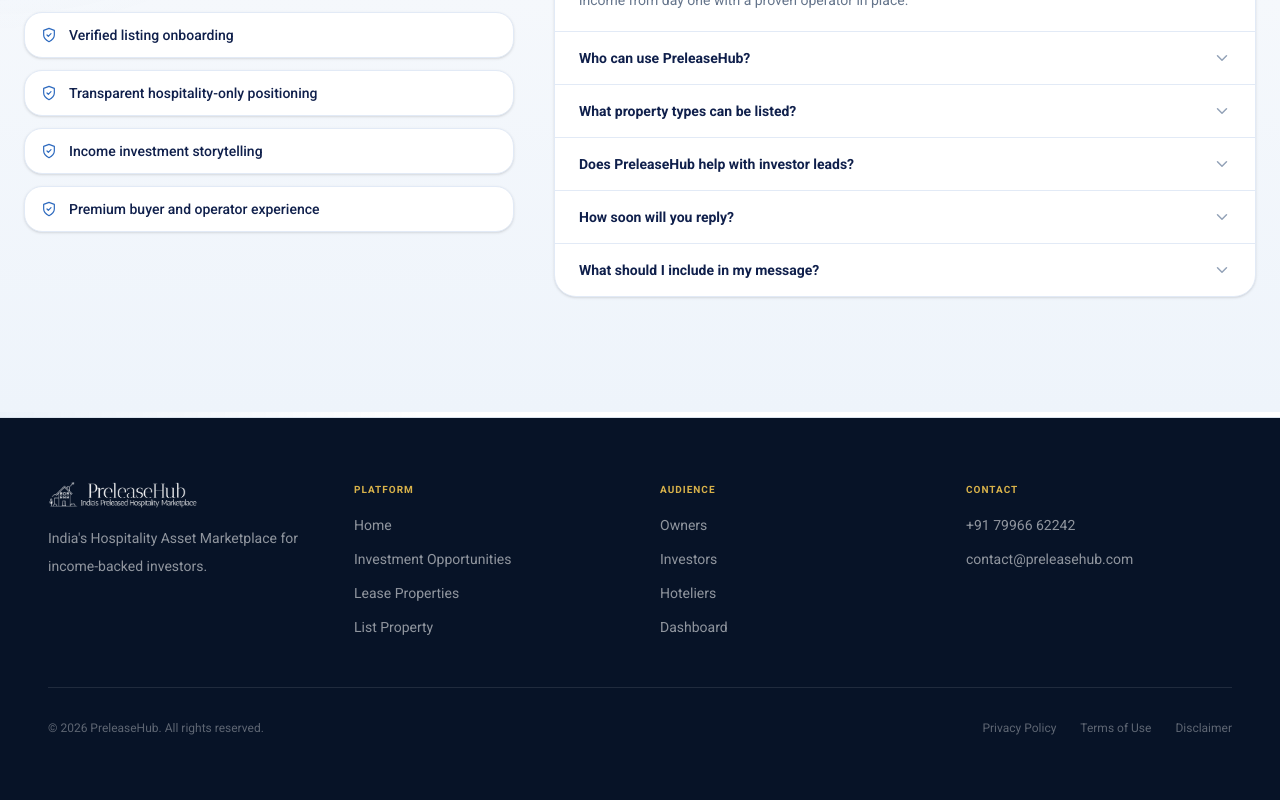
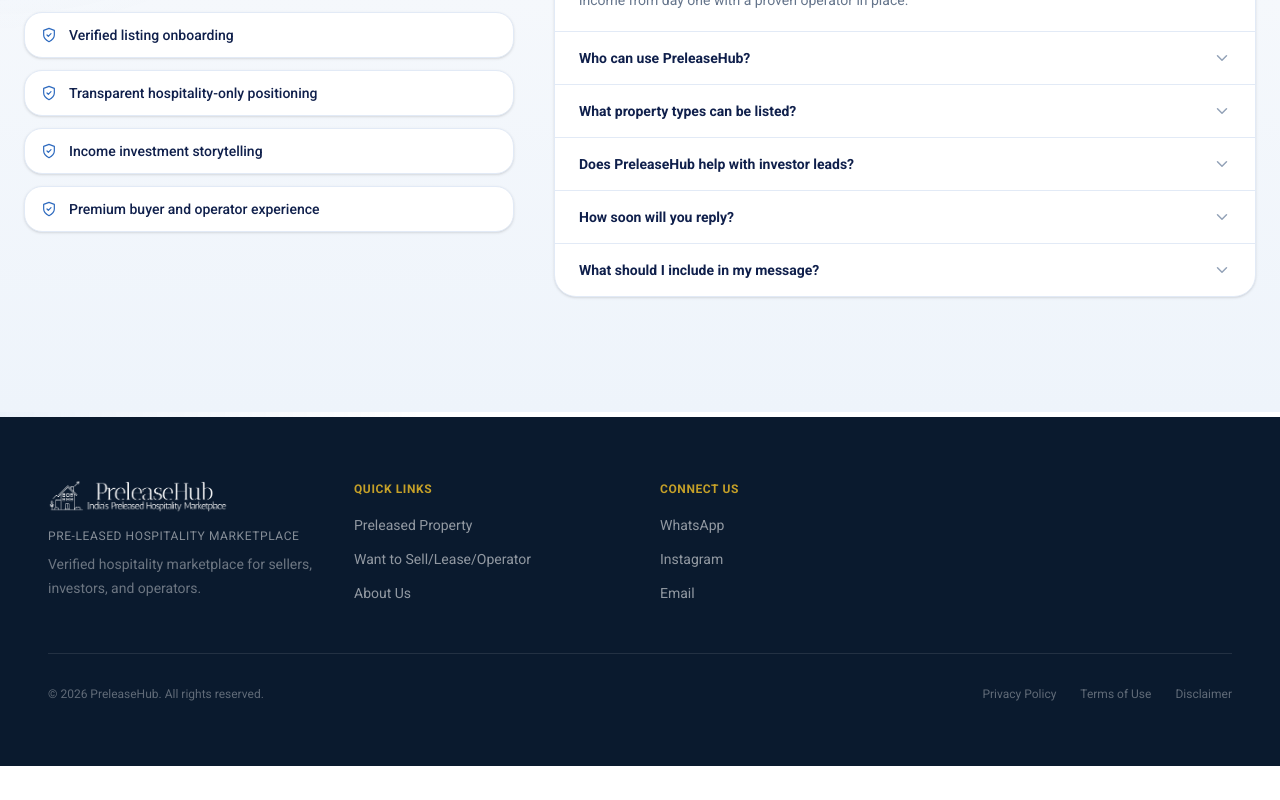
Before and after one commit to Sitesh100/preleased-hub, a Next.js app: page /listings in a window 1280 px wide. Shown: the part 1188-1988 px from the top of the page. After the commit the page ends 1954 px from the top, so only its background shows below. Built offline with nearby package versions, Linux system fonts and the light colour scheme.

Commit message:
fixed the minor issue

```diff
--- a/src/app/listings/page.tsx
+++ b/src/app/listings/page.tsx
@@ -1,10 +1,18 @@
 import ContactFAQ from '@/src/components/contact/Contactfaq';
 import ListingPage from '@/src/components/listings/ListingPage';
 
-const Listing = () => {
+type ListingProps = {
+  searchParams: Promise<{ intent?: string | string[] }>;
+};
+
+const Listing = async ({ searchParams }: ListingProps) => {
+  const resolvedSearchParams = await searchParams;
+  const rawIntent = resolvedSearchParams.intent;
+  const intent = Array.isArray(rawIntent) ? rawIntent[0] : rawIntent;
+
   return (
     <div>
-        <ListingPage />
+        <ListingPage key={intent ?? "preleased"} initialIntent={intent ?? null} />
         <div className="mx-auto max-w-7xl px-6 py-14 md:py-20">
           <ContactFAQ />
         </div>
--- a/src/components/home/HeroSection.tsx
+++ b/src/components/home/HeroSection.tsx
@@ -67,19 +67,19 @@
           {/* CTA buttons */}
           <motion.div {...fadeUp(0.3)} className="mt-8 flex flex-col gap-3 sm:flex-row sm:flex-wrap">
             <Link
-              href="/listings/preleased"
+              href="/listings?intent=preleased"
               className="inline-flex items-center justify-center rounded-full bg-white px-7 py-3.5 text-sm font-semibold text-[var(--ink-900)] shadow-[0_18px_38px_rgba(13,15,20,0.14)] border border-[var(--ink-900)]/10 transition hover:bg-[var(--brand-blue-50)] hover:border-[var(--ink-900)]/20"
             >
               PreLeased Property
             </Link>
             <Link
-              href="/lease"
+              href="/listings?intent=lease"
               className="inline-flex items-center justify-center rounded-full bg-white px-7 py-3.5 text-sm font-semibold text-[var(--ink-900)] shadow-[0_18px_38px_rgba(13,15,20,0.14)] border border-[var(--ink-900)]/10 transition hover:bg-[var(--brand-blue-50)] hover:border-[var(--ink-900)]/20"
             >
               Want to Lease
             </Link>
             <Link
-              href="/sell"
+              href="/listings?intent=sell"
               className="inline-flex items-center justify-center rounded-full bg-white px-7 py-3.5 text-sm font-semibold text-[var(--ink-900)] shadow-[0_18px_38px_rgba(13,15,20,0.14)] border border-[var(--ink-900)]/10 transition hover:bg-[var(--brand-blue-50)] hover:border-[var(--ink-900)]/20"
             >
               Want to Sell / Lease / Operate
--- a/src/components/listings/ListingPage.tsx
+++ b/src/components/listings/ListingPage.tsx
@@ -3,6 +3,16 @@
 import PropertyBrowser from "@/src/components/listings/PropertyBrowser";
 import { listingProperties } from "@/src/data/properties";
 
-export default function ListingPage() {
-  return <PropertyBrowser properties={listingProperties} source="listings" />;
+interface ListingPageProps {
+  initialIntent?: string | null;
 }
+
+export default function ListingPage({ initialIntent = null }: ListingPageProps) {
+  return (
+    <PropertyBrowser
+      properties={listingProperties}
+      source="listings"
+      initialIntent={initialIntent}
+    />
+  );
+}
--- a/src/components/listings/PropertyBrowser.tsx
+++ b/src/components/listings/PropertyBrowser.tsx
@@ -7,6 +7,7 @@
   FilterState,
 } from "@/src/components/listings/FilterBar";
 import PropertyCard from "@/src/components/listings/PropertyCard";
+import AuthPopup from "@/src/components/auth/AuthPopup";
 import { Property, PropertySource, PropertyStatus } from "@/src/types/property";
 
 function applyFilters(properties: Property[], filters: FilterState): Property[] {
@@ -63,17 +64,32 @@
   properties: Property[];
   source: PropertySource;
   emptyMessage?: string;
+  initialIntent?: string | null;
+}
+
+function getStatusFromIntent(intent?: string | null): PropertyStatus {
+  const normalizedIntent = intent?.toLowerCase().trim();
+
+  if (normalizedIntent === "lease") return "Lease-Ready";
+  if (normalizedIntent === "sell" || normalizedIntent === "sale") return "Sale";
+  return "Pre-Leased";
 }
 
 export default function PropertyBrowser({
   properties,
   source,
   emptyMessage = "No properties match your filters.",
+  initialIntent = null,
 }: PropertyBrowserProps) {
   const router = useRouter();
-  const [filters, setFilters] = useState<FilterState>(defaultFilters);
+  const [authOpen, setAuthOpen] = useState(false);
+  const [pendingDetailProperty, setPendingDetailProperty] = useState<Property | null>(null);
+  const initialStatus = getStatusFromIntent(initialIntent);
+  const initialFilters = { ...defaultFilters, propertyStatus: initialStatus };
+
+  const [filters, setFilters] = useState<FilterState>(initialFilters);
   const [appliedFilters, setAppliedFilters] =
-    useState<FilterState>(defaultFilters);
+    useState<FilterState>(initialFilters);
 
   const filteredProperties = useMemo(
     () => applyFilters(properties, appliedFilters),
@@ -90,12 +106,38 @@
     setAppliedFilters((prev) => ({ ...prev, propertyStatus: status }));
   }
 
-  function handleViewDetails(property: Property) {
+  function isLoggedIn(): boolean {
+    return localStorage.getItem("preleasehub:isLoggedIn") === "true";
+  }
+
+  function openPropertyDetails(property: Property) {
     router.push(`/property/${property.slug}?source=${source}`);
   }
 
+  function handleViewDetails(property: Property) {
+    if (!isLoggedIn()) {
+      setPendingDetailProperty(property);
+      setAuthOpen(true);
+      return;
+    }
+
+    openPropertyDetails(property);
+  }
+
   function handleContact(property: Property) {
-    console.log("Contact for:", property.id);
+    const message = `Hi PreleaseHub, please share full structured details for ${property.title} in ${property.city}.`;
+    const whatsappUrl = `https://api.whatsapp.com/send/?phone=917566663242&text=${encodeURIComponent(
+      message
+    )}&type=phone_number&app_absent=0`;
+
+    window.open(whatsappUrl, "_blank", "noopener,noreferrer");
+  }
+
+  function handleLoginSuccess() {
+    if (!pendingDetailProperty) return;
+
+    openPropertyDetails(pendingDetailProperty);
+    setPendingDetailProperty(null);
   }
 
   function handleShare(property: Property) {
@@ -147,6 +189,13 @@
           ))}
         </div>
       )}
+
+      <AuthPopup
+        isOpen={authOpen}
+        onClose={() => setAuthOpen(false)}
+        defaultTab="login"
+        onLoginSuccess={handleLoginSuccess}
+      />
     </main>
   );
 }
--- a/src/components/property/PropertyDetailPage.tsx
+++ b/src/components/property/PropertyDetailPage.tsx
@@ -1,6 +1,10 @@
+"use client";
+
 import type { ReactNode } from "react";
 import Image from "next/image";
 import Link from "next/link";
+import { useState } from "react";
+import { useRouter } from "next/navigation";
 import {
   ArrowLeft,
   Building2,
@@ -12,6 +16,7 @@
   Maximize2,
   ShieldCheck,
 } from "lucide-react";
+import AuthPopup from "@/src/components/auth/AuthPopup";
 import { formatCurrency, formatLocation, Property } from "@/src/types/property";
 
 interface PropertyDetailPageProps {
@@ -47,6 +52,28 @@
   backHref,
   backLabel,
 }: PropertyDetailPageProps) {
+  const router = useRouter();
+  const [isLoggedIn, setIsLoggedIn] = useState<boolean>(() => {
+    if (typeof window === "undefined") return false;
+    return localStorage.getItem("preleasehub:isLoggedIn") === "true";
+  });
+
+  if (!isLoggedIn) {
+    return (
+      <>
+        <AuthPopup
+          isOpen
+          onClose={() => router.push(backHref)}
+          defaultTab="login"
+          onLoginSuccess={() => setIsLoggedIn(true)}
+        />
+        <main className="mx-auto max-w-[1240px] px-4 py-16 sm:px-6">
+          <p className="text-sm text-slate-500">Login required to view property details.</p>
+        </main>
+      </>
+    );
+  }
+
   const location = formatLocation(property);
 
   return (
--- a/src/components/shared/Footer.tsx
+++ b/src/components/shared/Footer.tsx
@@ -4,60 +4,69 @@
 
 const FOOTER_COLS = [
   {
-    label: "Platform",
+    label: "QUICK LINKS",
     links: [
-      { label: "Home",                    href: "/" },
-      { label: "Investment Opportunities", href: "/investor/offering" },
-      { label: "Lease Properties",         href: "/listings?intent=lease" },
-      { label: "List Property",            href: "/listings" },
+      { label: "Preleased Property", href: "/listings" },
+      { label: "Want to Sell/Lease/Operator", href: "/post-property" },
+      { label: "About Us", href: "/about" },
     ],
   },
   {
-    label: "Audience",
+    label: "CONNECT US",
     links: [
-      { label: "Owners",   href: "/account/become-seller" },
-      { label: "Investors", href: "/investor/offering" },
-      { label: "Hoteliers", href: "/listings?intent=lease" },
-      { label: "Dashboard", href: "https://dashboard-tau-eight-29.vercel.app/seller" },
-    ],
-  },
-  {
-    label: "Contact",
-    links: [
-      { label: "+91 79966 62242", href: "tel:+917996662242" },
-      { label: "contact@preleasehub.com", href: "mailto:contact@preleasehub.com" },
+      { label: "WhatsApp", href: "https://wa.me/917566663242?text=Hi%20PreleaseHub", external: true },
+      { label: "Instagram", href: "https://instagram.com/preleasehub", external: true },
+      { label: "Email", href: "mailto:connect@preleasehub.com" },
     ],
   },
 ];
-
 export default function Footer() {
   return (
-    <footer className="border-t border-[var(--slate-200)] bg-[var(--navy)]">
+    <footer className="bg-[#0A1A2E]">
       <div className="mx-auto max-w-7xl px-4 py-12 sm:px-6 sm:py-14 lg:px-12 lg:py-16">
         <div className="grid gap-10 sm:grid-cols-2 lg:grid-cols-4">
           {/* brand */}
           <div className="md:col-span-1">
-            <Image src={logo} alt="PreleaseHub" width={160} height={42} className="h-auto w-[150px] brightness-0 invert" />
-            <p className="mt-4 text-sm leading-7 text-white/55">
-              India&apos;s Hospitality Asset Marketplace for income-backed investors.
+            <Image src={logo} alt="PreleaseHub" width={160} height={42} className="h-auto w-[180px] brightness-0 invert" />
+            <p className="mt-4 text-xs uppercase tracking-wider text-white/50">
+              PRE-LEASED HOSPITALITY MARKETPLACE
+            </p>
+            <p className="mt-2 text-sm leading-6 text-white/40">
+              Verified hospitality marketplace for sellers, investors, and operators.
             </p>
           </div>
 
           {/* cols */}
           {FOOTER_COLS.map((col) => (
             <div key={col.label}>
-              <p className="mb-4 text-[10px] font-semibold uppercase tracking-widest text-[var(--gold)]">{col.label}</p>
+              <p className="mb-4 text-xs font-semibold tracking-wider text-[#C5A028]">
+                {col.label}
+              </p>
               <ul className="space-y-2.5">
                 {col.links.map((l) => (
                   <li key={l.label}>
-                    <Link href={l.href} className="text-sm text-white/55 transition hover:text-white">
-                      {l.label}
-                    </Link>
+                    {l.external ? (
+                      <a
+                        href={l.href}
+                        target="_blank"
+                        rel="noopener noreferrer"
+                        className="text-sm text-white/55 transition hover:text-white"
+                      >
+                        {l.label}
+                      </a>
+                    ) : (
+                      <Link href={l.href} className="text-sm text-white/55 transition hover:text-white">
+                        {l.label}
+                      </Link>
+                    )}
                   </li>
                 ))}
               </ul>
             </div>
           ))}
+
+          {/* empty spacer to maintain 4-col layout */}
+          <div className="hidden lg:block" />
         </div>
 
         <div className="mt-12 flex flex-col items-start justify-between gap-3 border-t border-white/10 pt-8 text-xs text-white/35 md:flex-row md:items-center">
```
Also changed, not shown: src/components/home/Featuressection.tsx (+3 -26 lines).
